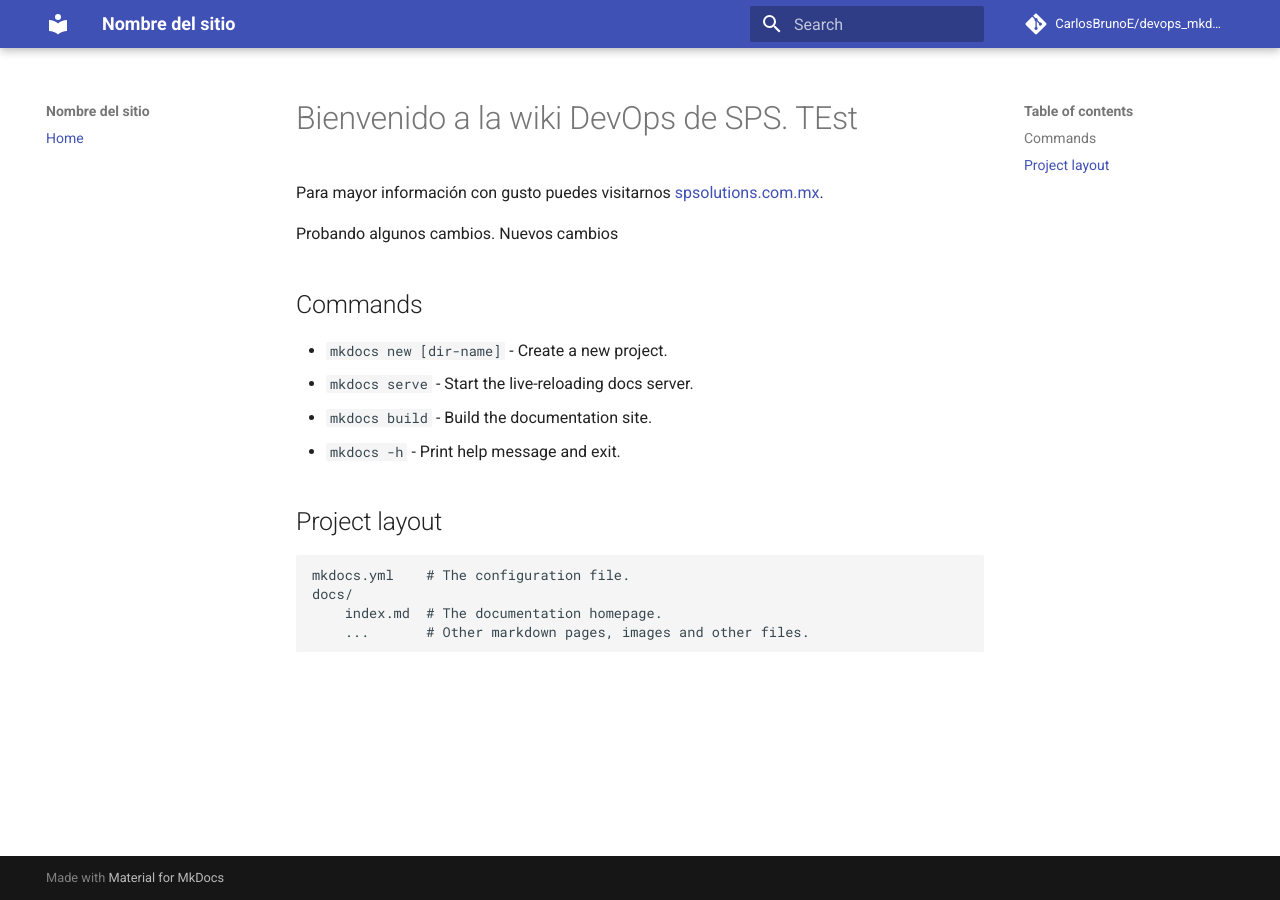
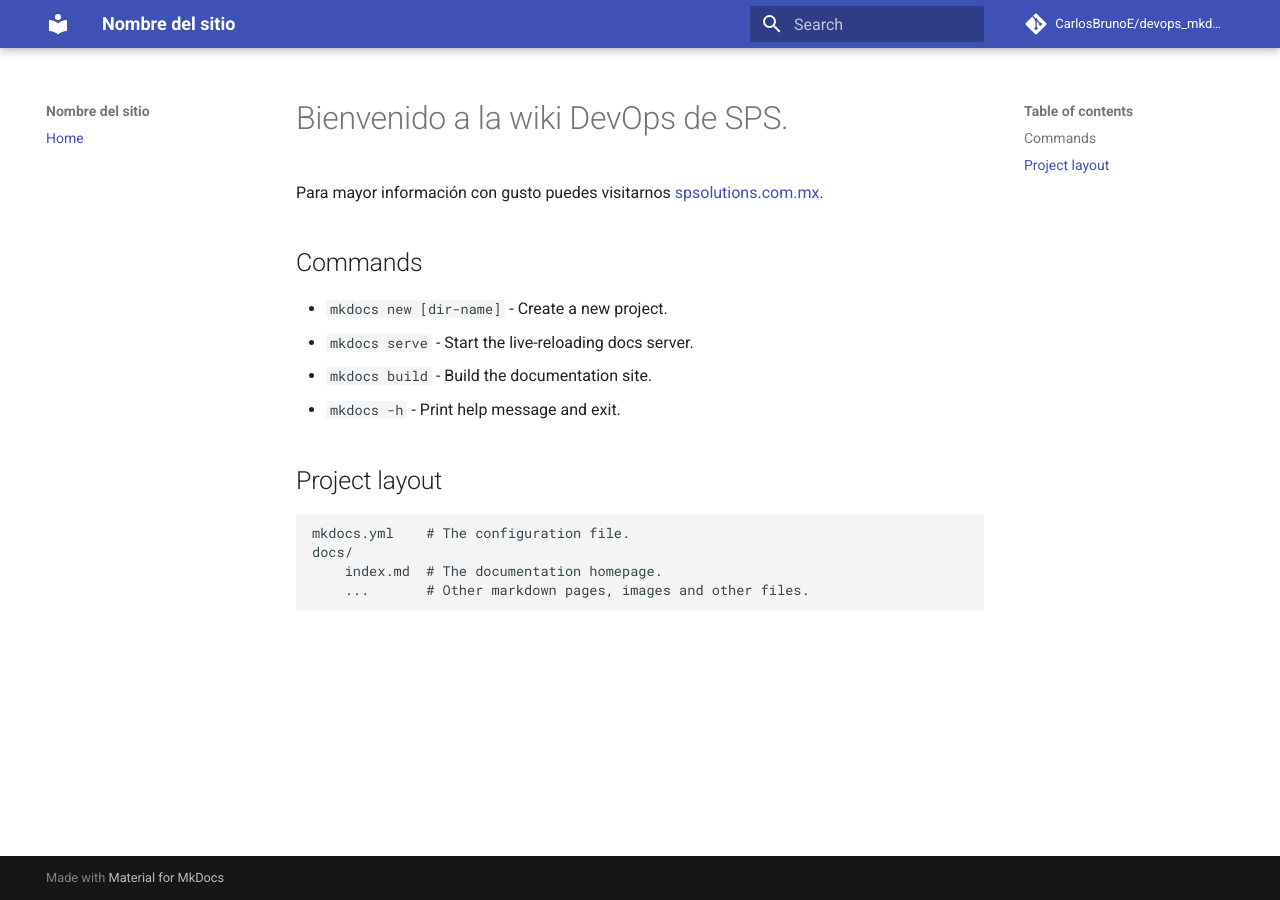
Before and after one commit to cbrunosps/devops_mkdocs, an MkDocs documentation site: the page built from docs/index.md, in a window 1280 px wide. Built offline with MkDocs 1.6.1 and Material for MkDocs 9.7.7, drawn with Linux system fonts in a browser that asks for light colours; comment, search, counter and statistics services are not loaded.

Commit message:
Update index.md

```diff
--- a/docs/index.md
+++ b/docs/index.md
@@ -1,8 +1,8 @@
-# Bienvenido a la wiki DevOps de SPS. TEst
+# Bienvenido a la wiki DevOps de SPS.
 
 Para mayor información con gusto puedes visitarnos [spsolutions.com.mx](https://www.spsolutions.com.mx).
 
-Probando algunos cambios. Nuevos cambios
+
 ## Commands
 
 * `mkdocs new [dir-name]` - Create a new project.
```
